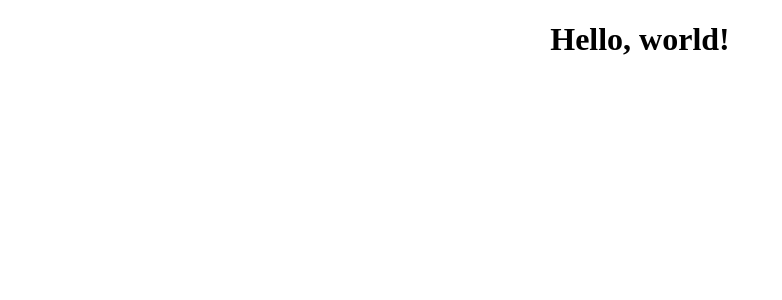
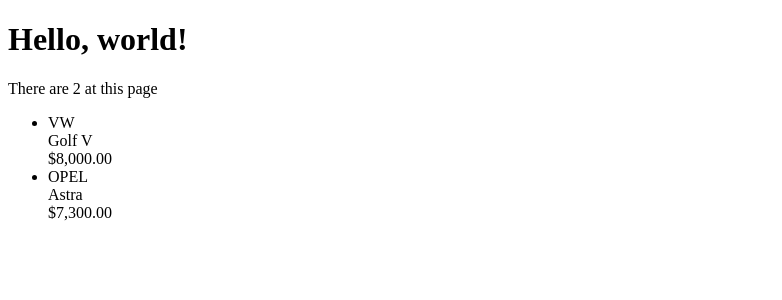
Before and after one commit to vitcool/angular2_codeschool_v0, an Angular app in the folder angular-codeschool/: page / in a window 1280 px wide. Shown: the top 300 px of the page, without its empty margins (0-782 px from the left). Built offline with nearby package versions, Linux system fonts and the light colour scheme.

Commit message:
CDS_0: ngFor/ngIf + added function to component

```diff
--- a/angular-codeschool/src/app/app.component.html
+++ b/angular-codeschool/src/app/app.component.html
@@ -1,6 +1,14 @@
 <!--The content below is only a placeholder and can be replaced.-->
-<div style="text-align:center">
+<div>
   <h1>
     Hello, {{title}}!
   </h1>
+  <div>There are {{totalCars()}} at this page</div>
+  <ul *ngIf="cars.length > 0">
+    <li *ngFor="let car of cars">
+      <div> {{car.vendor | uppercase }} </div>
+      <div> {{car.model }}</div>
+      <div> {{car.price | currency:'USD':true}}</div>
+    </li>
+  </ul>
 </div>
--- a/angular-codeschool/src/app/app.component.ts
+++ b/angular-codeschool/src/app/app.component.ts
@@ -1,4 +1,5 @@
 import { Component } from '@angular/core';
+import { CurrencyPipe } from '@angular/common';
 
 @Component({
   selector: 'app-root',
@@ -8,4 +9,19 @@
 
 export class AppComponent {
   title = 'world';
+  cars = [
+    {
+      "vendor":"VW",
+      "model": "Golf V",
+      "price": 8000
+    },
+    {
+      "vendor":"Opel",
+      "model": "Astra",
+      "price": 7300
+    }];
+
+    totalCars(){
+      return this.cars.length;
+    }
 }
```
